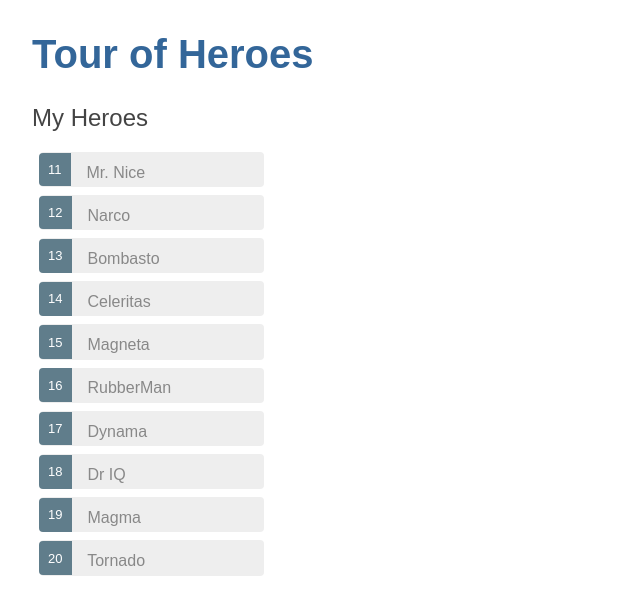
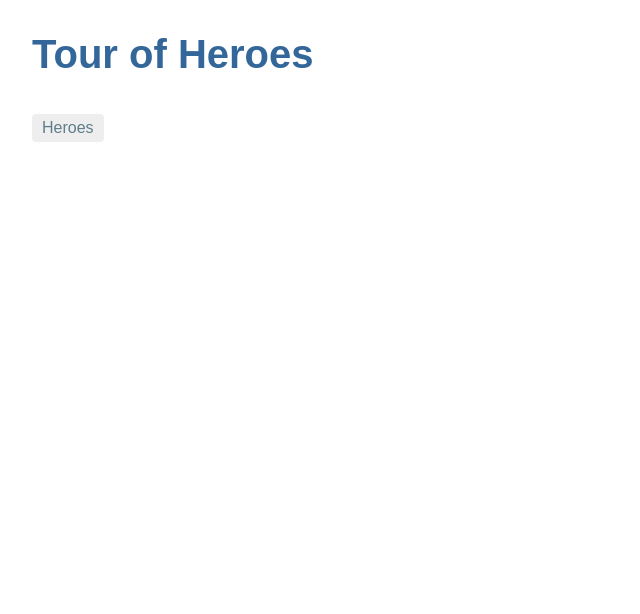
Before and after one commit to lafferjm/react-tour-of-heroes, a React (Create React App) app: page / in a window 1280 px wide. Shown: the top 614 px of the page, without its empty margins (0-640 px from the left). Built offline with nearby package versions, Linux system fonts and the light colour scheme.

Commit message:
routing start

```diff
--- a/package.json
+++ b/package.json
@@ -6,6 +6,7 @@
     "prop-types": "^15.6.2",
     "react": "^16.7.0",
     "react-dom": "^16.7.0",
+    "react-router-dom": "^4.3.1",
     "react-scripts": "2.1.2"
   },
   "scripts": {
--- a/src/App.js
+++ b/src/App.js
@@ -1,12 +1,16 @@
 import React from 'react';
 import './App.css';
+import { Route, Link } from 'react-router-dom'
 
 import Heroes from './components/heroes';
 
 const App = () => (
   <>
     <h1>Tour of Heroes</h1>
-    <Heroes />
+    <nav>
+      <Link to="/heroes">Heroes</Link>
+    </nav>
+    <Route path="/heroes" component={Heroes} />
   </>
 );
 
--- a/src/index.js
+++ b/src/index.js
@@ -1,9 +1,15 @@
 import React from 'react';
 import ReactDOM from 'react-dom';
+import { BrowserRouter } from 'react-router-dom';
 import App from './App';
 import * as serviceWorker from './serviceWorker';
 
-ReactDOM.render(<App />, document.getElementById('root'));
+ReactDOM.render(
+  <BrowserRouter>
+    <App />
+  </BrowserRouter>,
+  document.getElementById('root')
+);
 
 // If you want your app to work offline and load faster, you can change
 // unregister() to register() below. Note this comes with some pitfalls.
```
Also changed, not shown: 1 other file (tests, documents, lock files or other folders).
